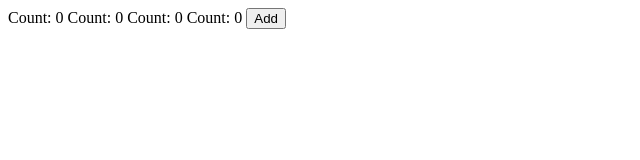
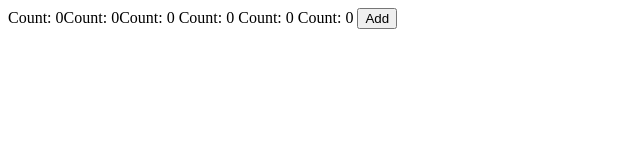
Before and after one commit to jiawei-hong/WeiJS, a plain HTML site: page index.html in a window 1280 px wide. Shown: the whole page, without its empty margins (0-640 px from the left). Drawn offline with Linux system fonts and the light colour scheme.

Commit message:
fix: variable in numbers of peer problem

```diff
--- a/Wei.js
+++ b/Wei.js
@@ -22,23 +22,26 @@ class Wei {
     }
 
     build() {
-        let variableRegex = /{{(\s*[^}]*\s)}}/;
+        let variableRegex = /{{([^}]*)}}/g;
         let variableClickEventRegex = /<(.*)\s+@(click)+=\s*(?:"([^"]*)"+|'([^']*)')/;
+        let variableEventArray = [];
         let templateOuterHTML = this._cloneTemplate.outerHTML.split('\n');
-        let variableEventArray = [];
+        let htmlTemp = [];
 
         for (let i = 0; i < templateOuterHTML.length; i++) {
-            let variableParse = templateOuterHTML[i].match(variableRegex);
+            let variableParse = templateOuterHTML[i].matchAll(variableRegex);
             let variableEvent = templateOuterHTML[i].match(variableClickEventRegex);
+            let variableReplace = Array.from(variableParse, x => [x[0],x[1].trim()]);
+            let _templateOuterHTML = templateOuterHTML[i];
 
-            if (variableParse !== null) {
-                variableParse[1] = variableParse[1].trim()
-
-                if (Object.keys(this.data).includes(variableParse[1])) {
-                    templateOuterHTML[i] = templateOuterHTML[i].replace(variableRegex, this.data[variableParse[1]]);
-                } else {
-                    throw TypeError(`Not Found Variable : ${variableParse[1]}`);
-                }
+            if(variableReplace.length > 0){
+                variableReplace.forEach(x => {
+                    if (Object.keys(this.data).includes(x[1])) {
+                        _templateOuterHTML = _templateOuterHTML.replace(x[0],this.data[x[1]]);
+                    } else {
+                        throw TypeError(`Not Found Variable : ${x[1]}`);
+                    }
+                });
             }
 
             if (variableEvent !== null) {
@@ -48,15 +51,17 @@ class Wei {
                     variableEvent[3]
                 ]);
             }
+
+            htmlTemp.push(_templateOuterHTML);
         }
 
         while (this.template.lastChild) {
             this.template.removeChild(this.template.lastChild);
         }
 
-        templateOuterHTML.splice(0, 1);
-        templateOuterHTML.pop();
-        this.template.innerHTML = templateOuterHTML.join('\n');
+        htmlTemp.splice(0, 1);
+        htmlTemp.pop();
+        this.template.innerHTML = htmlTemp.join('\n');
 
         variableEventArray.forEach(e => {
             let varaibleEvent = this.method[e[2]].toString().split('\n');
--- a/index.html
+++ b/index.html
@@ -11,11 +11,10 @@
 
 <body>
     <div id="app">
+        Count: <span id="count">{{ count }}</span>Count: <span id="count">{{ count }}</span>Count: <span id="count">{{count}}</span>
         Count: <span id="count">{{ count }}</span>
         Count: <span id="count">{{ count }}</span>
         Count: <span id="count">{{ count }}</span>
-        Count: <span id="count">{{ count }}</span>
-
 
         <button @click="addCount">Add</button>
     </div>
```
Also changed, not shown: 1 other file.
